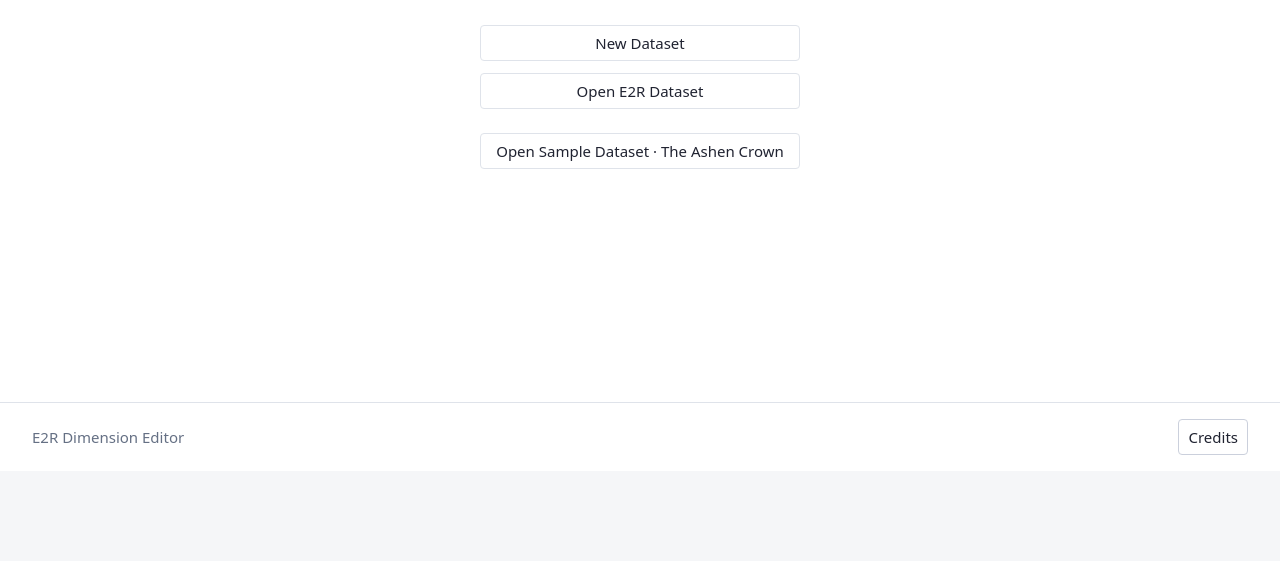
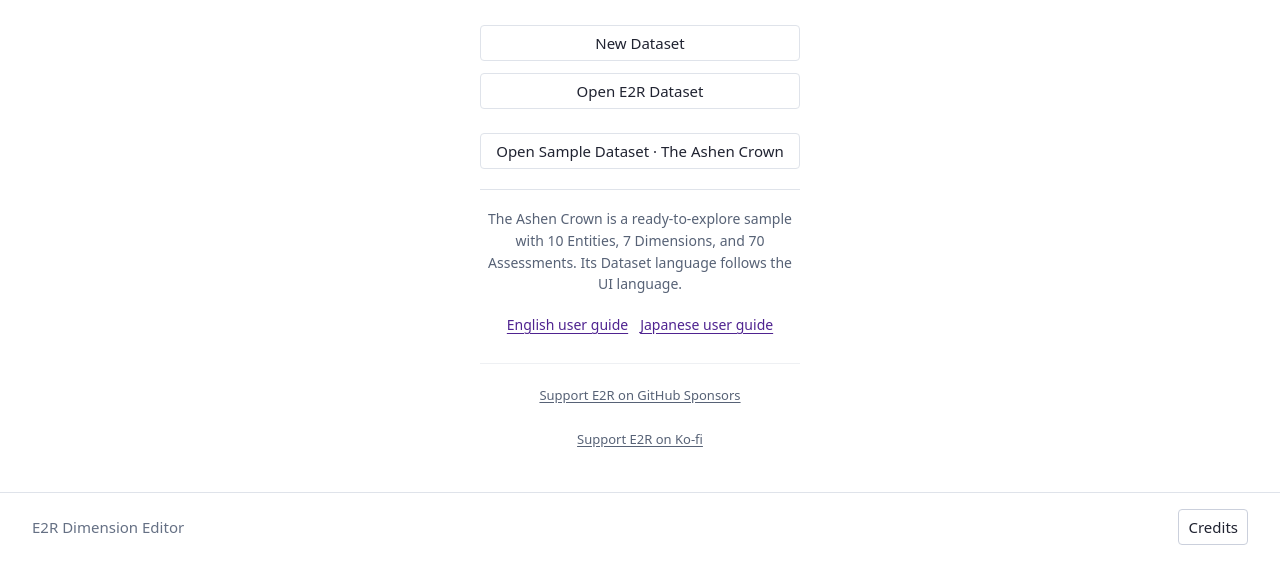
Before and after one commit to sukoyaka-dopeness/e2r-parameter-plotter, a website with bundled scripts: page index.html in a window 1280 px wide. Shown: the part 329-890 px from the top of the page. Before the commit the page ends 800 px from the top, so only its background shows below. Built offline with nearby package versions, Linux system fonts and the light colour scheme.

Commit message:
Add Home sample guidance and optional support links

```diff
--- a/home-screen.css
+++ b/home-screen.css
@@ -50,6 +50,13 @@
 .home-peer-status-slot { position: relative; }
 .home-peer-work-checking-visually-hidden { position: absolute; width: 1px; height: 1px; padding: 0; margin: -1px; overflow: hidden; clip: rect(0, 0, 0, 0); white-space: nowrap; border: 0; }
 .home-actions { display: grid; gap: 12px; margin: 28px 0 20px; }
+.home-resources { border-top: 1px solid #dfe3ea; padding-top: 18px; }
+.home-sample-description { margin: 0; color: #576276; font-size: 14px; line-height: 1.55; }
+.home-guide-links, .home-support-links { display: flex; flex-wrap: wrap; justify-content: center; gap: 4px 12px; }
+.home-guide-links { margin-top: 10px; }
+.home-guide-links a, .home-support-links a { display: inline-flex; align-items: center; min-height: 40px; color: #4f2390; font-size: 14px; line-height: 1.35; text-underline-offset: .18em; }
+.home-support-links { border-top: 1px solid #eef0f3; margin-top: 18px; padding-top: 12px; }
+.home-support-links a { color: #576276; font-size: 13px; }
 .home-actions button {
   width: 100%;
   min-height: 40px;
@@ -114,6 +121,8 @@
 .credits-dialog :focus-visible,
 .credits-button:focus-visible,
 .home-actions button:focus-visible,
+.home-guide-links a:focus-visible,
+.home-support-links a:focus-visible,
 .app-brand:focus-visible { outline: 3px solid #344b9b; outline-offset: 3px; }
 @media (max-width: 600px) {
   .app-header, .app-footer { padding: 16px; }
--- a/home-screen.js
+++ b/home-screen.js
@@ -85,6 +85,17 @@ export function homeMarkup({canContinue=false,canReturnToWorkspace=false,notice=
       <button data-home-action="open"${acquisitionAttrs}>Open E2R Dataset</button>
       <div class="sample-action"><button data-home-action="sample"${acquisitionAttrs}>Open Sample Dataset · The Ashen Crown</button></div>
     </div>
+    <section class="home-resources" aria-label="Explore and learn">
+      <p class="home-sample-description">The Ashen Crown is a ready-to-explore sample with 10 Entities, 7 Dimensions, and 70 Assessments. Its Dataset language follows the UI language.</p>
+      <nav class="home-guide-links" aria-label="User guides">
+        <a href="https://github.com/sukoyaka-dopeness/e2r-parameter-plotter/blob/main/docs/user-guide-en.md" target="_blank" rel="noopener noreferrer">English user guide</a>
+        <a href="https://github.com/sukoyaka-dopeness/e2r-parameter-plotter/blob/main/docs/user-guide-ja.md" target="_blank" rel="noopener noreferrer">Japanese user guide</a>
+      </nav>
+    </section>
+    <nav class="home-support-links" aria-label="Support E2R">
+      <a href="https://github.com/sponsors/sukoyaka-dopeness" target="_blank" rel="noopener noreferrer">Support E2R on GitHub Sponsors</a>
+      <a href="https://ko-fi.com/sukoyaka_dopeness" target="_blank" rel="noopener noreferrer">Support E2R on Ko-fi</a>
+    </nav>
     <input id="dataset-file" type="file" accept=".json,.e2r.json,application/json" hidden>
   </main>`;
 }
--- a/ui-localize.js
+++ b/ui-localize.js
@@ -5,6 +5,14 @@ const ja = new Map(Object.entries({
   'Get Started':'はじめる','Compare E2R Entities across Dimensions.':'E2Rのエンティティを評価軸で比較します。',
   'Continue Editing':'編集を続ける','New Dataset':'新しいデータセット','Open E2R Dataset':'E2Rデータセットを開く',
   'Open Sample Dataset · The Ashen Crown':'サンプルデータセットを開く · 灰冠の王国',
+  'Explore and learn':'サンプルと使いかた',
+  'The Ashen Crown is a ready-to-explore sample with 10 Entities, 7 Dimensions, and 70 Assessments. Its Dataset language follows the UI language.':'灰冠の王国は、10件のエンティティ、7つの評価軸、70件の評価値を含むサンプルです。データセットの言語はUIの言語に合わせて切り替わります。',
+  'User guides':'ユーザーガイド',
+  'English user guide':'英語ユーザーガイド',
+  'Japanese user guide':'日本語ユーザーガイド',
+  'Support E2R':'E2Rを支援する',
+  'Support E2R on GitHub Sponsors':'GitHub SponsorsでE2Rを支援する',
+  'Support E2R on Ko-fi':'Ko-fiでE2Rを支援する',
   'Check other tabs again':'他のタブを再確認',
   'E2R Dimension Editor':'E2R 評価軸エディター','Credits':'クレジット','Close':'閉じる',
   'Application: ParameterPlotter 0.1.0':'アプリケーション: ParameterPlotter 0.1.0','Creator: sukoyaka-dopeness':'作成者: sukoyaka-dopeness',
```
Also changed, not shown: home-screen.test.mjs (+28 -0 lines).
